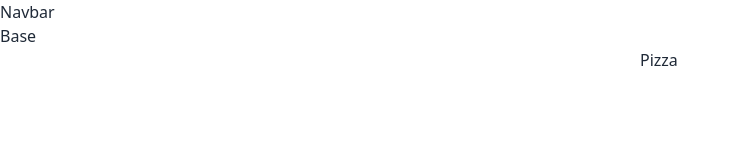
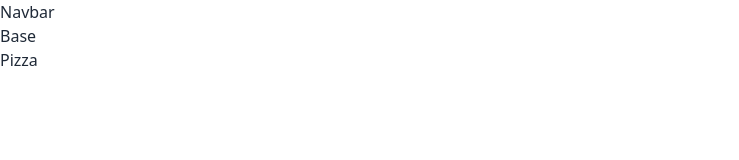
Before and after one commit to thony32/react-wcc-s4, a React (Vite) app: page / in a window 1280 px wide. Shown: the top 160 px of the page, without its empty margins (0-739 px from the left). Built offline with nearby package versions, Linux system fonts and the light colour scheme.

Commit message:
init layout

```diff
--- a/src/components/Base.tsx
+++ b/src/components/Base.tsx
@@ -4,13 +4,8 @@ export default function Base() {
     return (
         <div>
             Base
-            <div className="grid grid-cols-2">
-                <div>
-
-                </div>
-                <div>
-                    <Pizza />
-                </div>
+            <div>
+                <Pizza />
             </div>
         </div>
     )
```
